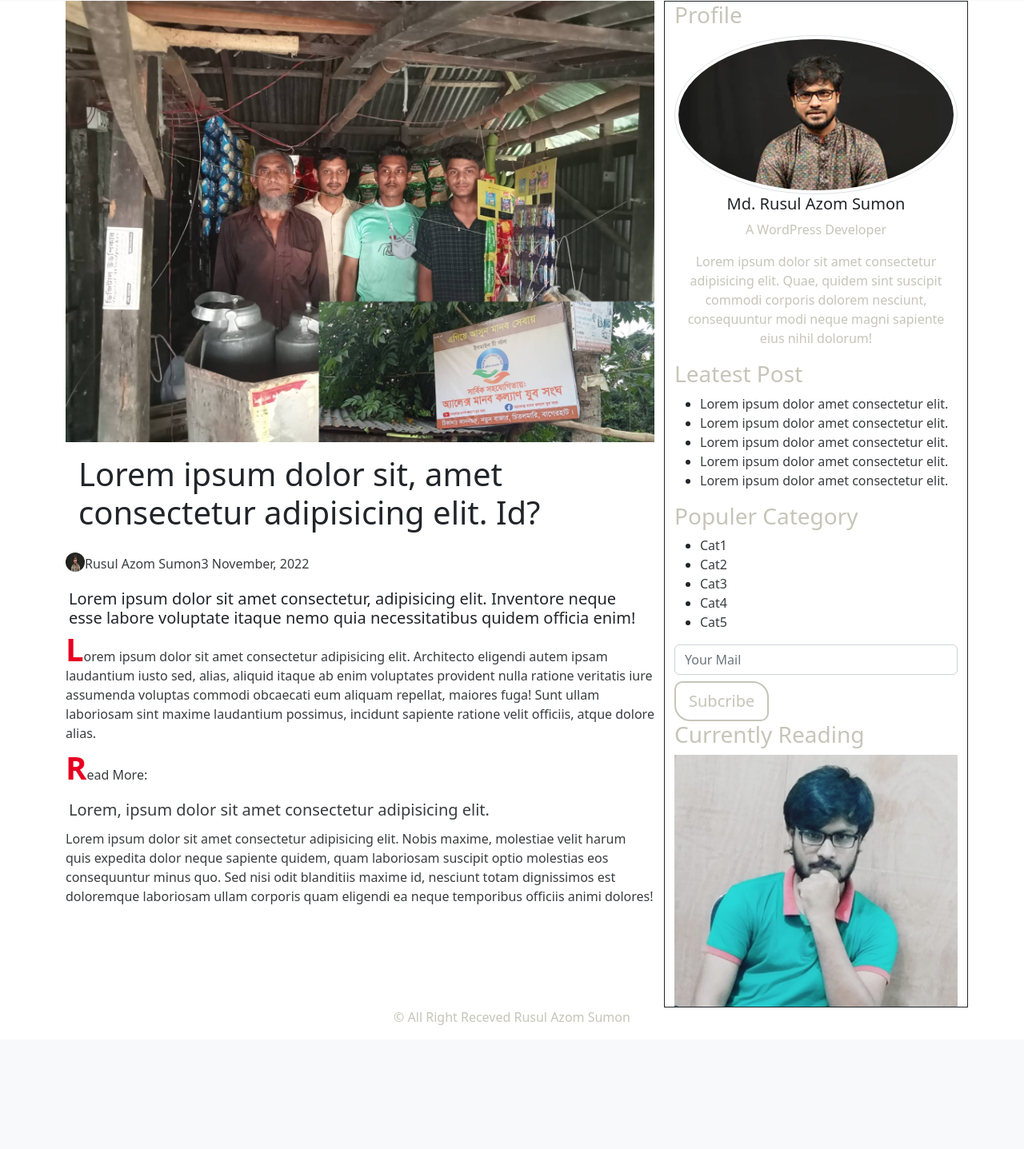
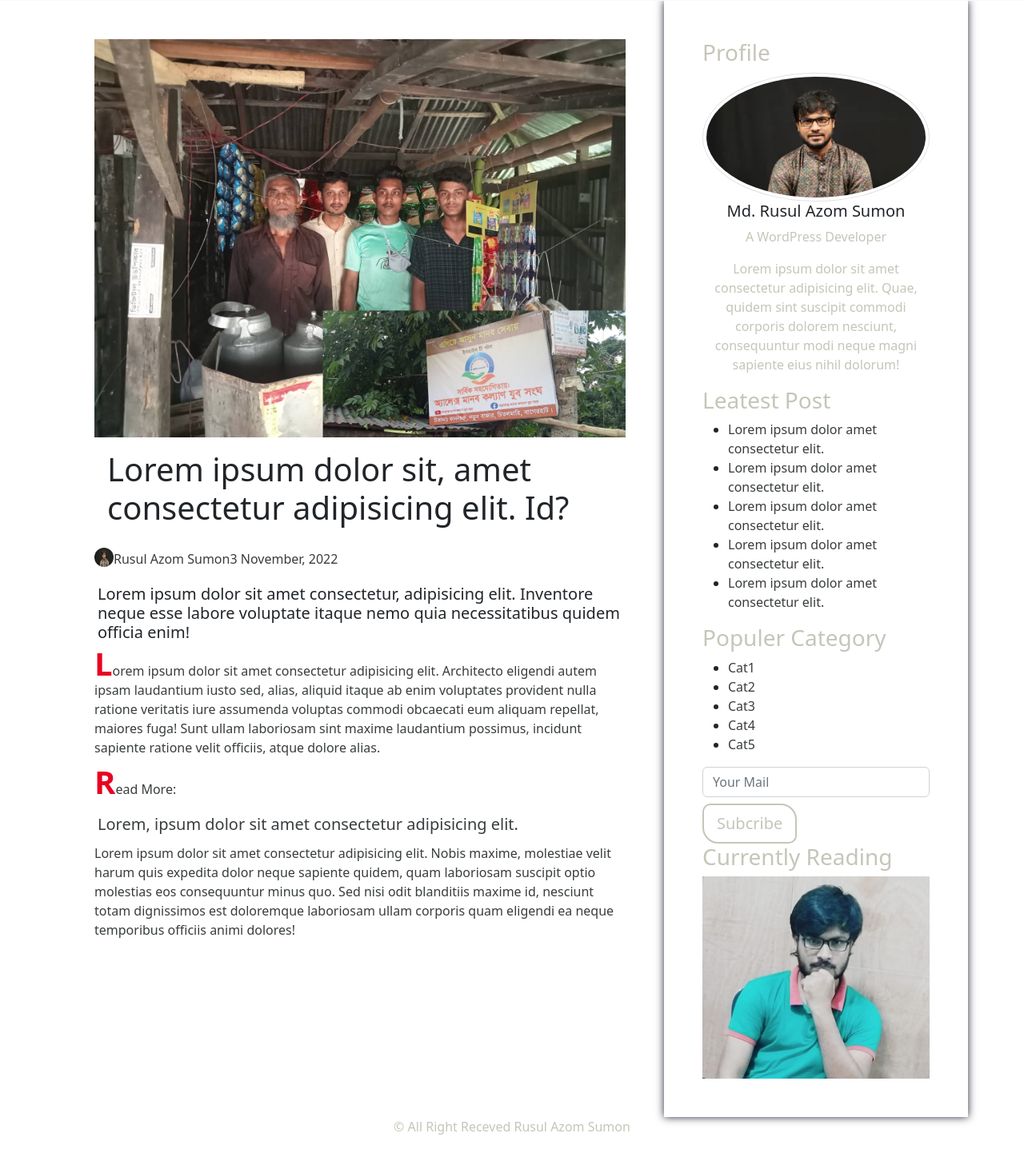
Before and after one commit to rusulazomsumon/wptcjsbd, a PHP site: page /single.html in a window 1280 px wide. Shown: the part 79-1516 px from the top of the page at 80% size. Before the commit the page ends 1361 px from the top, so only its background shows below. Run offline with PHP 8.4, Linux system fonts and the light colour scheme; some libraries are stand-ins or nearby versions.

Commit message:
added css

```diff
--- a/bootstrap/assect/css/style.css
+++ b/bootstrap/assect/css/style.css
@@ -1,4 +1,8 @@
 /* Typography */
+/* box shadow  */
+.con-box {
+    box-shadow: 0px 0px 10px 0px #2A2438;
+}
 .heading {
     color: #C6C5B9;
     text-shadow: -1px 0 #393D3F, 0 1px #393D3F, 1px 0 #393D3F, 0 -1px #393D3F;
@@ -125,6 +129,7 @@
   }
 
   /* Right Sideber */
+
 .r-sidebar p,a{
     text-decoration: none;
 }
--- a/bootstrap/index.html
+++ b/bootstrap/index.html
@@ -57,7 +57,7 @@
 
 
     <!--  Intro Area (Slide)  -->
-    <section class="container-flued about-bg">
+    <section class="container-flued about-bg overflow-hidden">
       <div class="container about-info">
         <div class="row">
           <!-- About info content -->
--- a/bootstrap/single.html
+++ b/bootstrap/single.html
@@ -58,8 +58,9 @@
 
     <div class="container-flued">
       <div class="container">
-        <div class="row">
-          <div class="col-md-8 col-12 single-post ">
+        <div class="row ">
+          <!-- left sidebar -->
+          <div class="col-md-8 col-12 p-5 single-post ">
             <div class="post-thumnil">
               <img src="./assect/img/runbangla24 local new s.jpg" width="100%" height="50%" alt="">
             </div>
@@ -87,7 +88,7 @@
           </div>
 
           <!-- ***************Right Sideber**************** -->
-          <div class="col-md-4 col-12 r-sidebar border border-dark">
+          <div class="col-md-4 col-12 p-5 r-sidebar con-box">
             <!-- Author profile -->
             <h3>Profile</h3>
             <div class="profile text-center">
```
